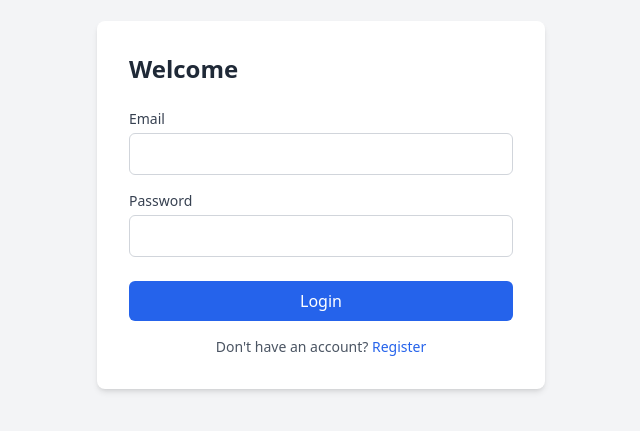
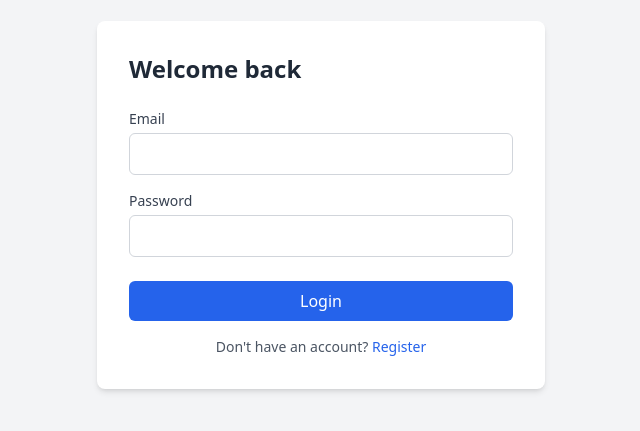
Before and after one commit to JustTrying652/notes-frontend, a React (Create React App) app: page / in a window 1280 px wide. Shown: the part 195-626 px from the top of the page, without its empty margins (319-959 px from the left). Built offline with nearby package versions, Linux system fonts and the light colour scheme; no server answers.

Commit message:
petition

```diff
--- a/src/pages/Login.jsx
+++ b/src/pages/Login.jsx
@@ -28,7 +28,7 @@
   return (
     <div className="min-h-screen bg-gray-100 flex items-center justify-center">
       <div className="bg-white p-8 rounded-lg shadow-md w-full max-w-md">
-        <h1 className="text-2xl font-bold text-gray-800 mb-6">Welcome </h1>
+        <h1 className="text-2xl font-bold text-gray-800 mb-6">Welcome back</h1>
         {error && <p className="text-red-500 text-sm mb-4">{error}</p>}
         <form onSubmit={handleSubmit}>
           <div className="mb-4">
```
